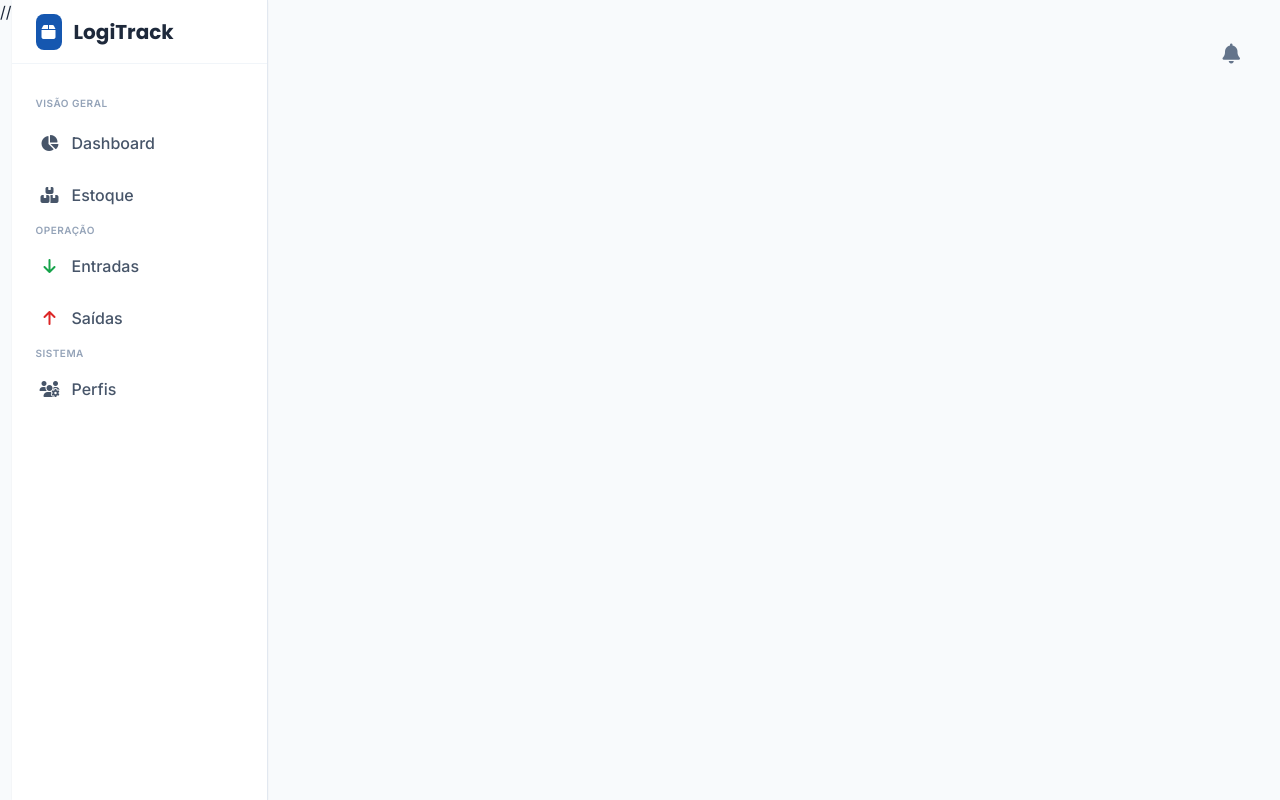
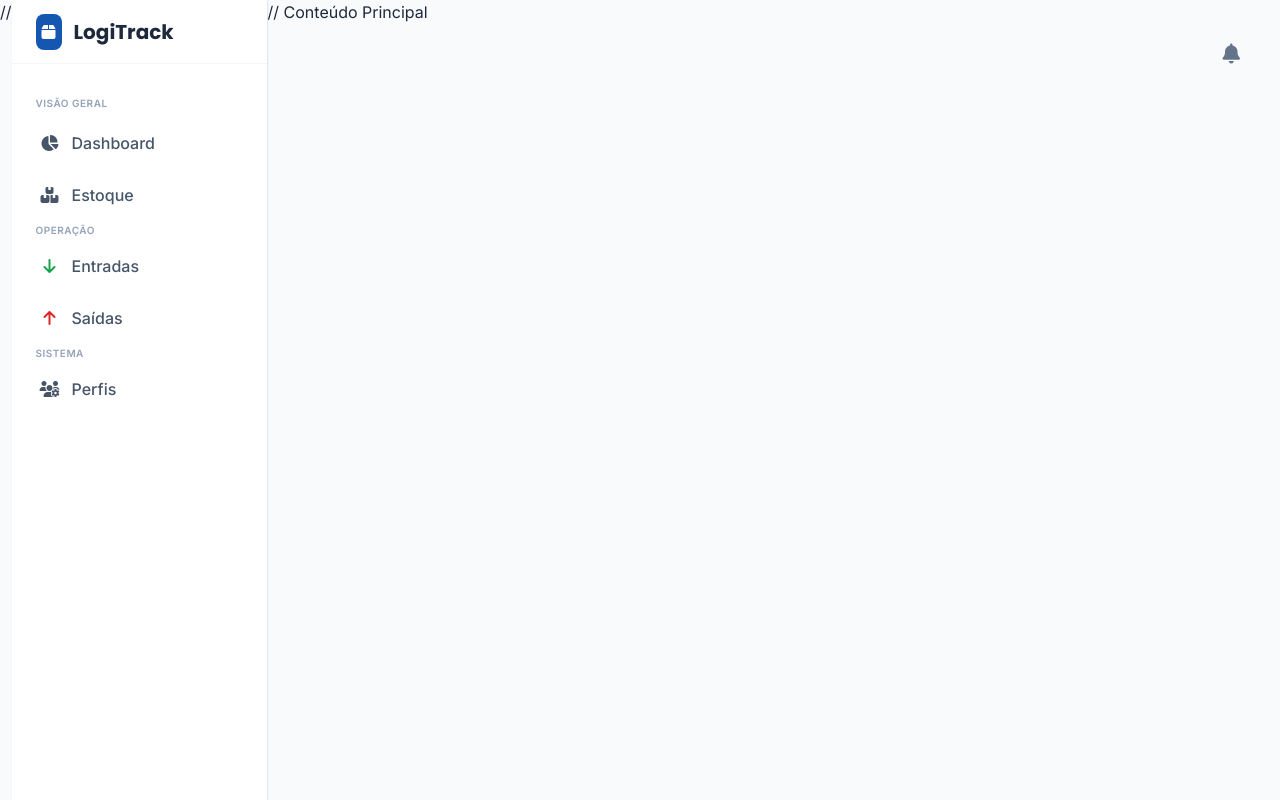
Before and after one commit to germ9000/logiweb-backend, a website: page index.html in a window 1280 px wide. Drawn offline with nearby package versions, Linux system fonts and the light colour scheme.

Commit message:
Update index.html

```diff
--- a/index.html
+++ b/index.html
@@ -67,7 +67,7 @@
         </nav>
     </aside>
 
-    <// Conteúdo Principal -->
+    // Conteúdo Principal
     <main class="flex-1 bg-slate-50 overflow-auto relative p-8 flex flex-col">
         <// Header com Notificações -->
         <header class="flex justify-end mb-6">
```
